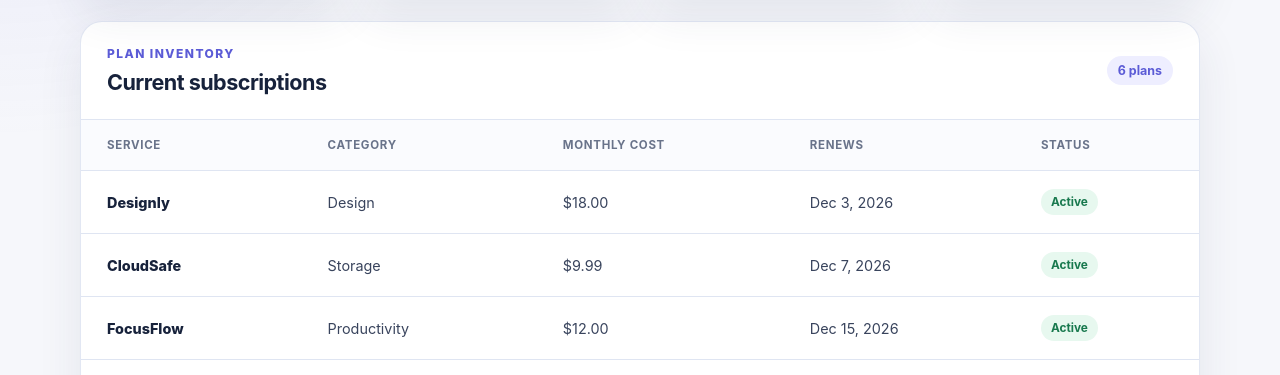
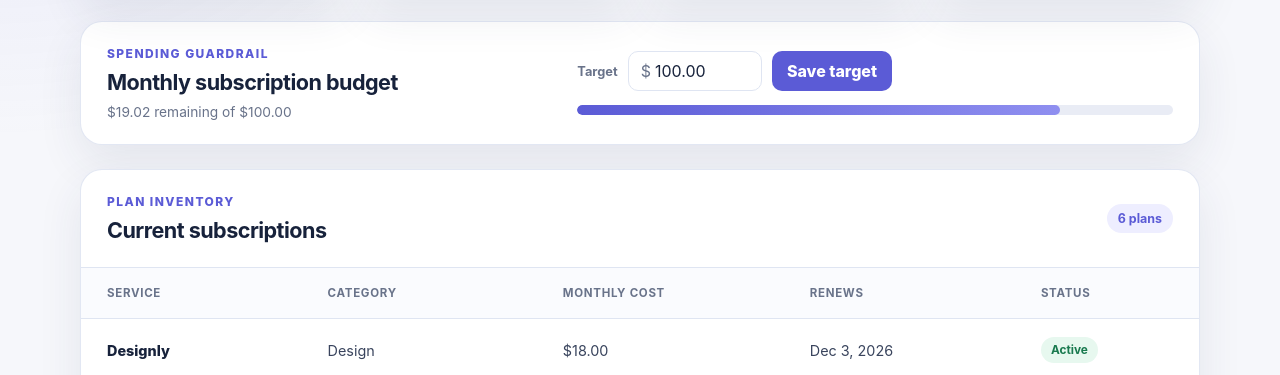
Before and after one commit to chocoHacks33/subscription-compass-dashboard, a website: page index.html in a window 1280 px wide. Shown: the part 372-747 px from the top of the page. Drawn offline with Linux system fonts and the light colour scheme.

Commit message:
feat: save a monthly subscription budget

```diff
--- a/app.js
+++ b/app.js
@@ -45,6 +45,9 @@ const subscriptions = Object.freeze([
   },
 ]);
 
+const BUDGET_STORAGE_KEY = 'subscription-compass.monthly-budget';
+const DEFAULT_MONTHLY_BUDGET = 100;
+
 function getActiveSubscriptions(items) {
   return items.filter((item) => item.status === 'Active');
 }
@@ -90,6 +93,23 @@ function formatDate(dateString) {
     day: 'numeric',
     year: 'numeric',
   }).format(new Date(year, month - 1, day));
+}
+
+function normalizeBudget(value, fallback = DEFAULT_MONTHLY_BUDGET) {
+  const parsed = Number(value);
+  return Number.isFinite(parsed) && parsed > 0 ? parsed : fallback;
+}
+
+function calculateBudgetProgress(spend, budget) {
+  if (budget <= 0) return 0;
+  return Math.min(Math.max((spend / budget) * 100, 0), 100);
+}
+
+function describeBudget(spend, budget) {
+  const difference = budget - spend;
+  return difference >= 0
+    ? `${formatCurrency(difference)} remaining of ${formatCurrency(budget)}`
+    : `${formatCurrency(Math.abs(difference))} over the ${formatCurrency(budget)} target`;
 }
 
 function makeCell(text, className = '') {
@@ -144,8 +164,47 @@ function renderDashboard(items) {
   renderSubscriptionRows(items);
 }
 
+function renderBudget(items, budget) {
+  const spend = calculateMonthlyTotal(items);
+  const progressValue = calculateBudgetProgress(spend, budget);
+  const progress = document.querySelector('#budget-progress');
+
+  document.querySelector('#budget-input').value = budget.toFixed(2);
+  document.querySelector('#budget-status').textContent = describeBudget(spend, budget);
+  document.querySelector('#budget-progress-fill').style.width = `${progressValue}%`;
+  progress.setAttribute('aria-valuenow', String(Math.round(progressValue)));
+  progress.classList.toggle('budget-progress--over', spend > budget);
+}
+
+function setupBudget(items) {
+  const form = document.querySelector('#budget-form');
+  let savedBudget = DEFAULT_MONTHLY_BUDGET;
+
+  try {
+    savedBudget = normalizeBudget(localStorage.getItem(BUDGET_STORAGE_KEY));
+  } catch {
+    savedBudget = DEFAULT_MONTHLY_BUDGET;
+  }
+
+  renderBudget(items, savedBudget);
+
+  form.addEventListener('submit', (event) => {
+    event.preventDefault();
+    const budget = normalizeBudget(document.querySelector('#budget-input').value);
+
+    try {
+      localStorage.setItem(BUDGET_STORAGE_KEY, String(budget));
+    } catch {
+      // The dashboard still works when browser storage is unavailable.
+    }
+
+    renderBudget(items, budget);
+  });
+}
+
 if (typeof document !== 'undefined') {
   renderDashboard(subscriptions);
+  setupBudget(subscriptions);
 }
 
 if (typeof module !== 'undefined') {
@@ -158,5 +217,8 @@ if (typeof module !== 'undefined') {
     getNextRenewal,
     formatCurrency,
     formatDate,
+    normalizeBudget,
+    calculateBudgetProgress,
+    describeBudget,
   };
 }
--- a/index.html
+++ b/index.html
@@ -50,6 +50,41 @@
         </article>
       </section>
 
+      <section class="budget-panel" aria-labelledby="budget-heading">
+        <div>
+          <p class="eyebrow">Spending guardrail</p>
+          <h2 id="budget-heading">Monthly subscription budget</h2>
+          <p id="budget-status" class="budget-status" aria-live="polite"></p>
+        </div>
+        <div class="budget-controls">
+          <form id="budget-form" class="budget-form">
+            <label for="budget-input">Target</label>
+            <div class="budget-input-wrap">
+              <span aria-hidden="true">$</span>
+              <input
+                id="budget-input"
+                type="number"
+                min="1"
+                step="0.01"
+                inputmode="decimal"
+                required
+              />
+            </div>
+            <button type="submit">Save target</button>
+          </form>
+          <div
+            id="budget-progress"
+            class="budget-progress"
+            role="progressbar"
+            aria-label="Monthly subscription budget used"
+            aria-valuemin="0"
+            aria-valuemax="100"
+          >
+            <span id="budget-progress-fill"></span>
+          </div>
+        </div>
+      </section>
+
       <section class="panel" aria-labelledby="subscriptions-heading">
         <div class="panel-heading">
           <div>
--- a/styles.css
+++ b/styles.css
@@ -123,10 +123,114 @@ h2 {
 }
 
 .metric-card,
+.budget-panel,
 .panel {
   border: 1px solid rgba(223, 229, 242, 0.9);
   background: var(--surface);
   box-shadow: var(--shadow);
+}
+
+.budget-panel {
+  display: grid;
+  grid-template-columns: minmax(220px, 0.85fr) minmax(300px, 1.15fr);
+  align-items: center;
+  gap: 30px;
+  margin-bottom: 24px;
+  padding: 24px 26px;
+  border-radius: 22px;
+}
+
+.budget-status {
+  margin: 9px 0 0;
+  color: var(--muted);
+  font-size: 0.86rem;
+}
+
+.budget-controls {
+  min-width: 0;
+}
+
+.budget-form {
+  display: flex;
+  align-items: end;
+  gap: 10px;
+  margin-bottom: 14px;
+}
+
+.budget-form label {
+  align-self: center;
+  color: var(--muted);
+  font-size: 0.8rem;
+  font-weight: 700;
+}
+
+.budget-input-wrap {
+  display: flex;
+  align-items: center;
+  min-height: 40px;
+  border: 1px solid var(--line);
+  border-radius: 10px;
+  background: var(--surface);
+}
+
+.budget-input-wrap:focus-within {
+  outline: 3px solid rgba(91, 91, 214, 0.24);
+  outline-offset: 2px;
+}
+
+.budget-input-wrap span {
+  padding-left: 12px;
+  color: var(--muted);
+}
+
+.budget-input-wrap input {
+  width: 110px;
+  min-height: 38px;
+  padding: 0 10px 0 4px;
+  border: 0;
+  outline: 0;
+  color: var(--ink);
+  background: transparent;
+}
+
+.budget-form button {
+  min-height: 40px;
+  padding: 0 15px;
+  border: 0;
+  border-radius: 10px;
+  color: #ffffff;
+  background: var(--accent);
+  font-weight: 800;
+  cursor: pointer;
+}
+
+.budget-form button:hover {
+  background: #4949c4;
+}
+
+.budget-form button:focus-visible {
+  outline: 3px solid rgba(91, 91, 214, 0.28);
+  outline-offset: 2px;
+}
+
+.budget-progress {
+  height: 10px;
+  overflow: hidden;
+  border-radius: 999px;
+  background: #e9ecf5;
+}
+
+.budget-progress span {
+  display: block;
+  width: 0;
+  height: 100%;
+  border-radius: inherit;
+  background: linear-gradient(90deg, #5b5bd6, #8f8ff0);
+  transition: width 180ms ease;
+}
+
+.budget-progress--over span {
+  background: #c2415a;
 }
 
 .metric-card {
@@ -236,6 +340,10 @@ tbody tr:last-child td {
   .metric-grid {
     grid-template-columns: repeat(2, minmax(0, 1fr));
   }
+
+  .budget-panel {
+    grid-template-columns: 1fr;
+  }
 }
 
 @media (max-width: 600px) {
@@ -253,6 +361,19 @@ tbody tr:last-child td {
     grid-template-columns: 1fr;
   }
 
+  .budget-form {
+    align-items: stretch;
+    flex-direction: column;
+  }
+
+  .budget-form label {
+    align-self: flex-start;
+  }
+
+  .budget-input-wrap input {
+    width: 100%;
+  }
+
   .metric-card {
     min-height: 142px;
   }
```
Also changed, not shown: test/app.test.js (+20 -0 lines).
